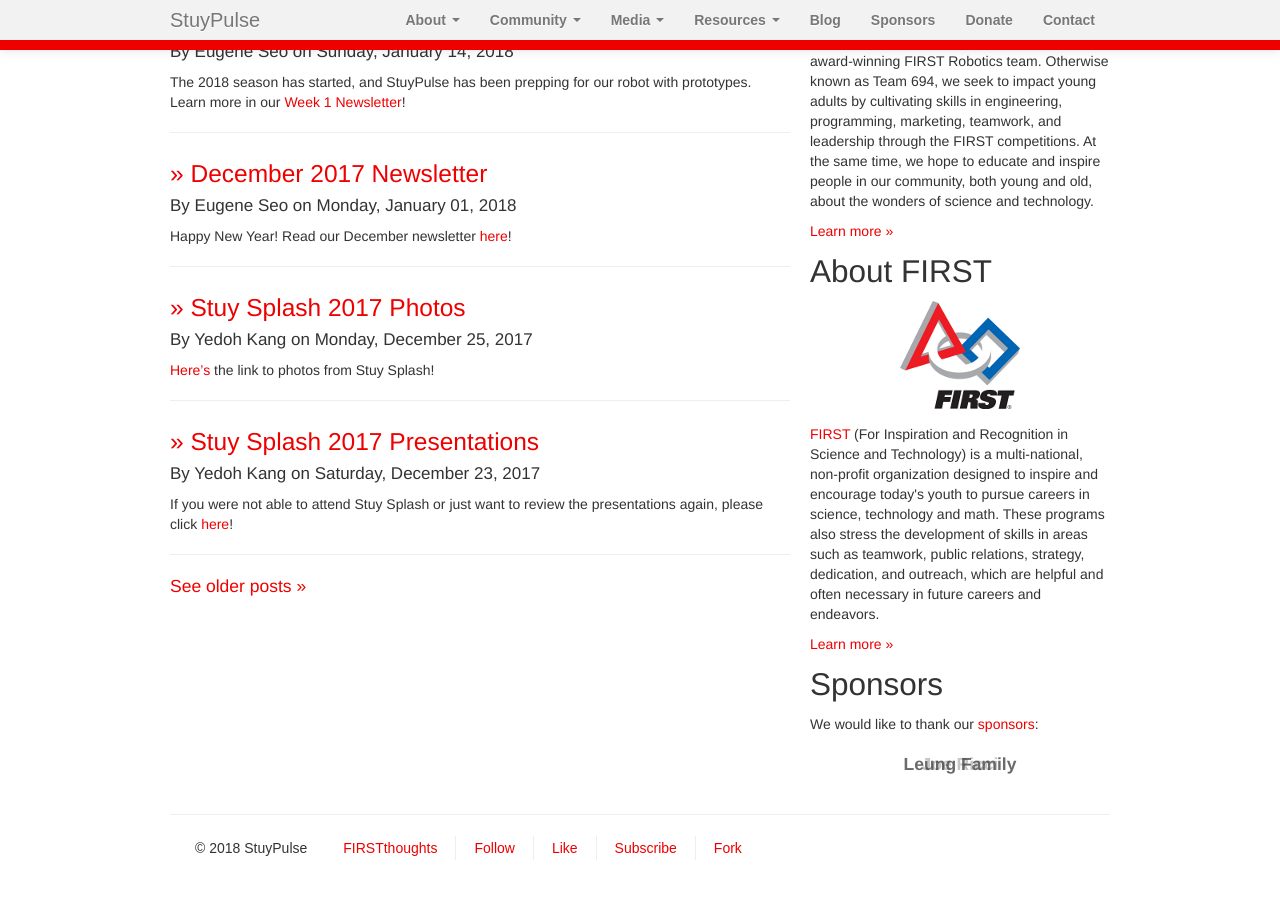
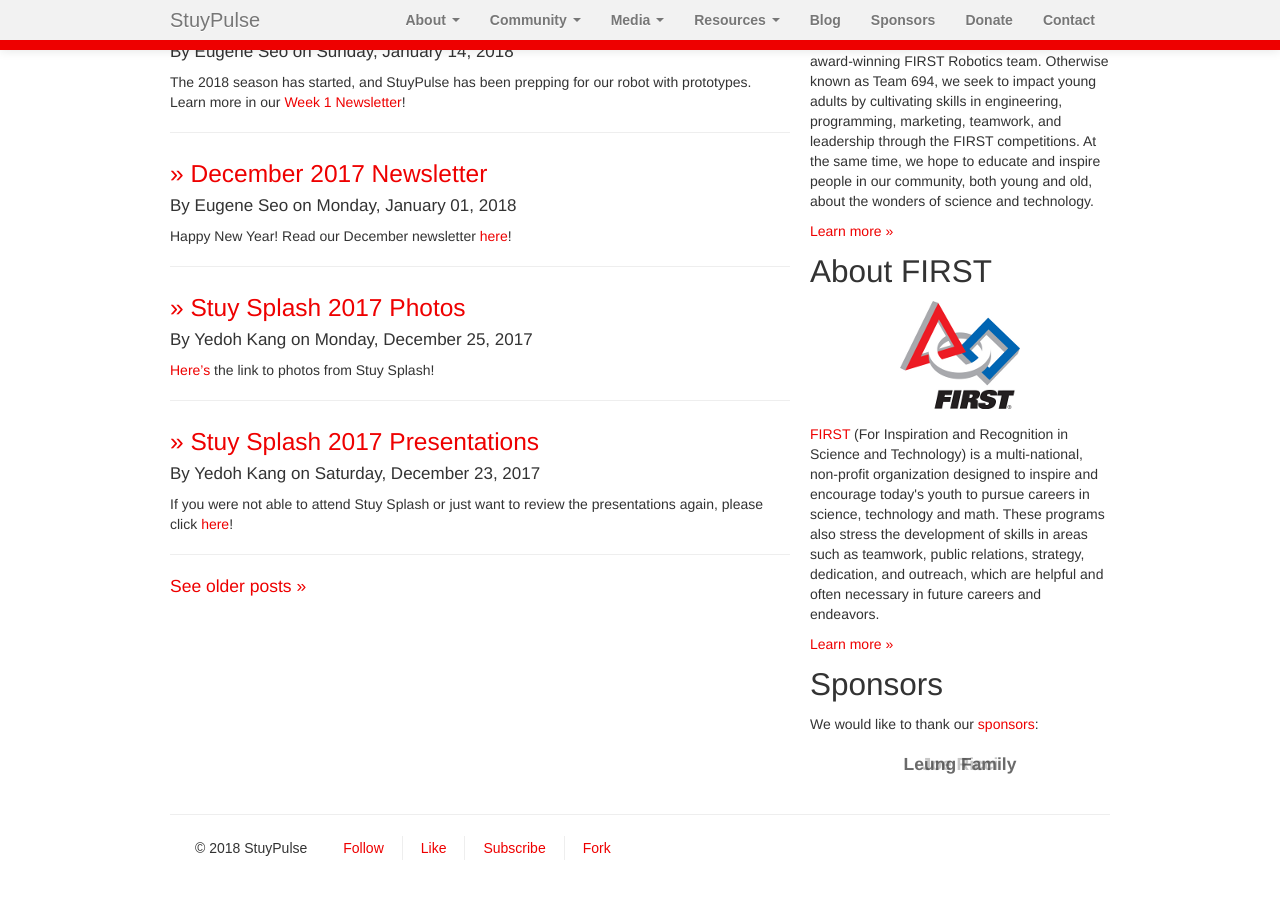
Before and after one commit to StuyPulse/team694.github.io, a Jekyll site: the page built from index.html, in a window 1280 px wide and 900 px high, scrolled down 754 px. Built offline with Jekyll 4.4.1, drawn with Linux system fonts in a browser that asks for light colours; nearby versions of some CDN libraries; comment, search, counter and statistics services are not loaded.

Commit message:
Remove link to FIRSTThoughts in footer

```diff
--- a/_includes/footer.html
+++ b/_includes/footer.html
@@ -2,7 +2,6 @@
                 <div class="footer-nav">
                     <ul>
                         <li>&copy; {{ site.time | date: "%Y" }} StuyPulse</li>
-                        <li><a href="http://firstthoughts.org/">FIRSTthoughts</a></li>
                         <li><a href="http://twitter.com/StuyPulseRobots">Follow</a></li>
                         <li><a href="http://www.facebook.com/stuypulse">Like</a></li>
                         <li><a href="http://www.youtube.com/user/stuy694">Subscribe</a></li>
```
